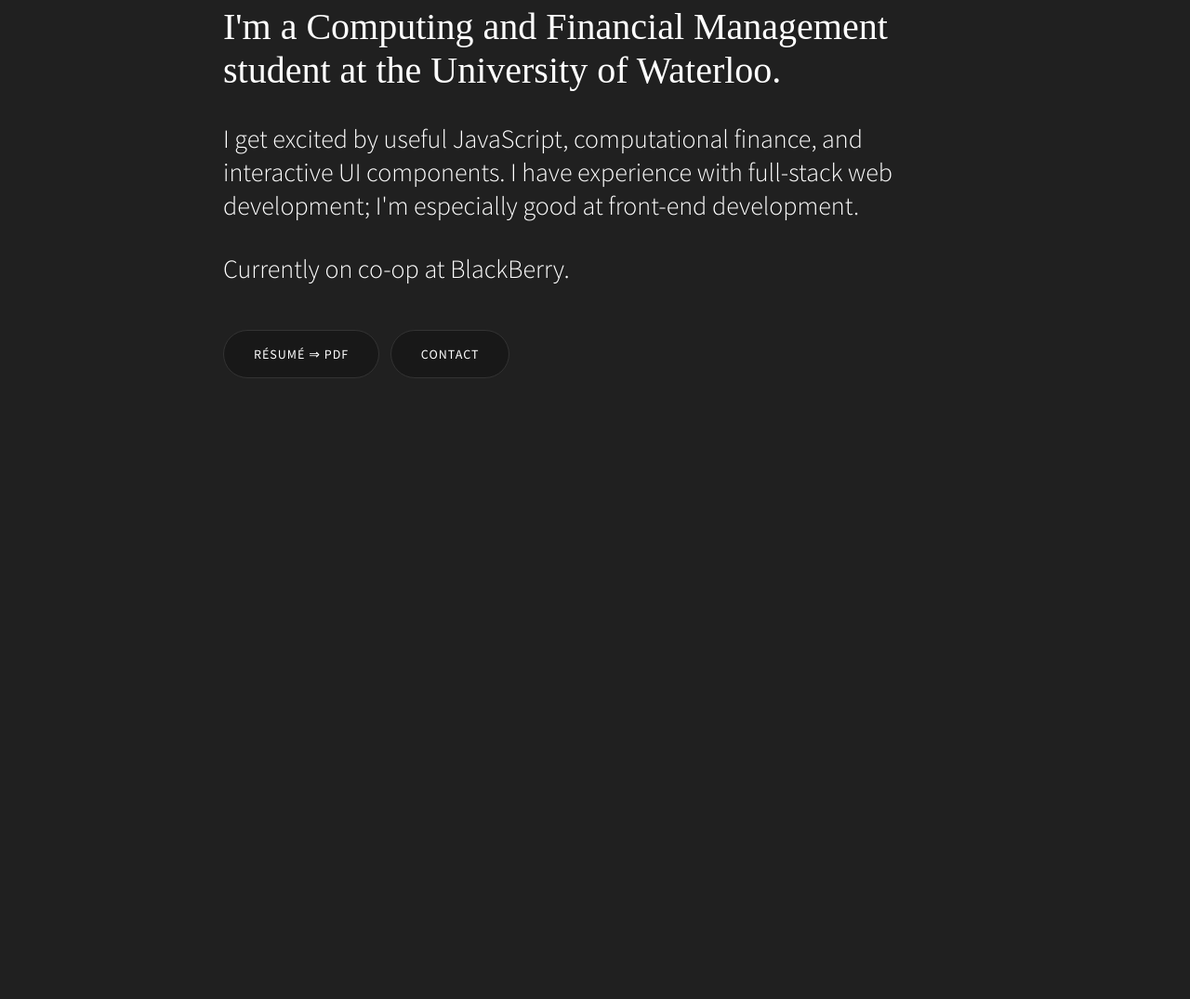
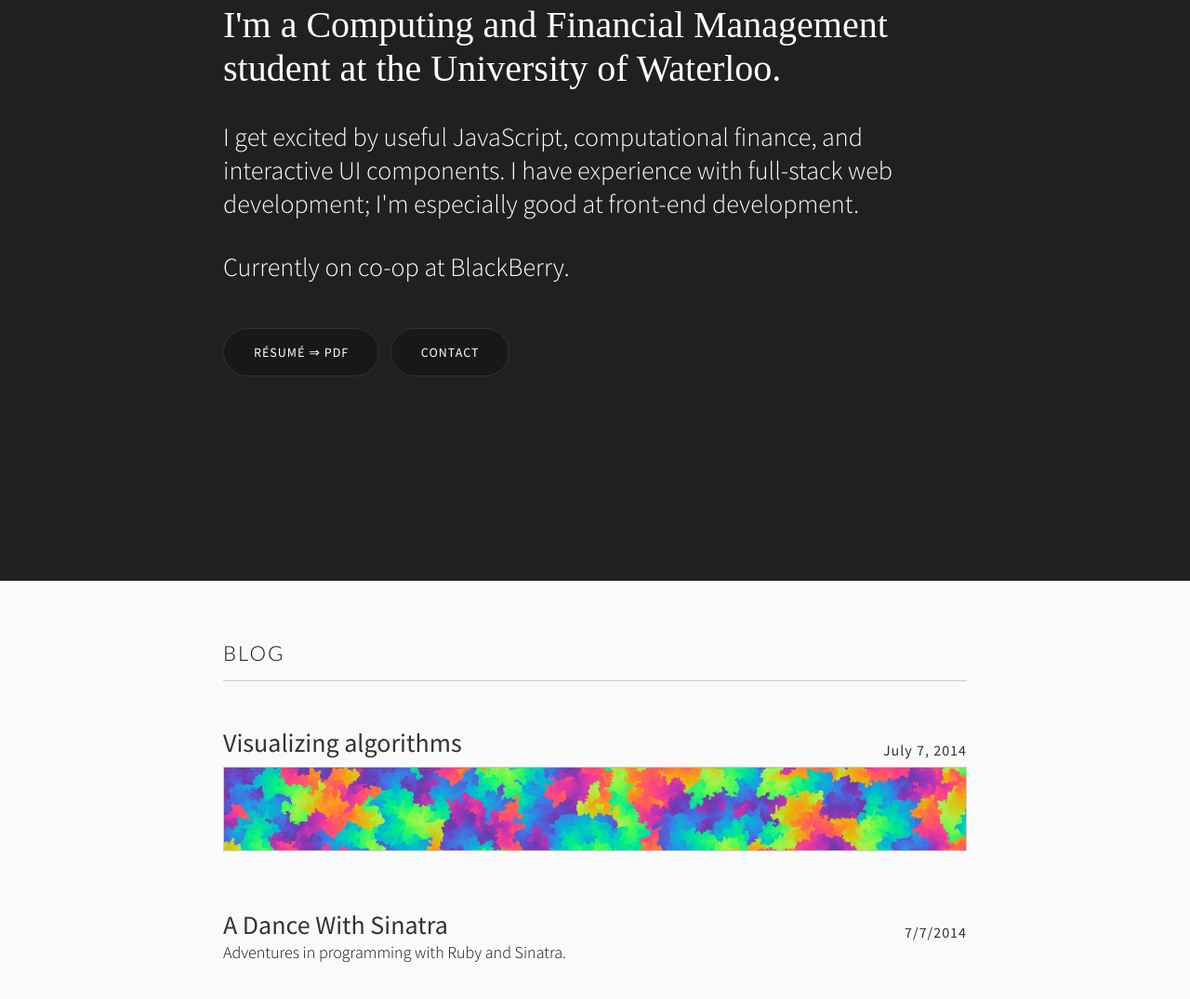
Before and after one commit to leontastic/leon, a plain HTML site: page index.html in a window 1280 px wide. Shown: the part 175-1250 px from the top of the page at 93% size. Before the commit the page ends 800 px from the top, so only its background shows below. Drawn offline with Linux system fonts and the light colour scheme; a web font is replaced by a local one.

Commit message:
Basic blog layout

```diff
--- a/assets/css/style.scss
+++ b/assets/css/style.scss
@@ -4,22 +4,26 @@
   $theme-dark: #181818;
   $theme: #202020;
   $theme-light: #333;
-  $bg-default: #202020;
+  $bg-default: #fafafa;
 
   /* font colours */
-  $color-text: #333;
-  $color-link: #c00;
-  $color-link-underline: #c33;
-  $bg-gray: #eee;
+  $color-text: #111;
+  $color-text-light: #333;
 
 /* Font sizes */
 
   $xlarge: 40px;
   $large: 32px;
   $medium: 28px;
-  $body: 22px;
+  $lead: 22px;
+  $body: 16px;
   $small: 14px;
 
+/* Font families */
+
+  $lato: Lato, sans-serif;
+  $sans: 'Source Sans Pro', sans-serif;
+  $serif: 'Source Serif Pro', serif;
 
 /* Widths */
 $width-medium: 512px;
@@ -61,8 +65,8 @@ html, body {
   height: 100%;
 }
 header {
-  padding: 64px 0 80px;
-  margin: 0 auto;
+  padding: 64px 0;
+  min-height: 100%;
   background: $theme;
   color: #fff;
   h1 {
@@ -71,11 +75,12 @@ header {
     background: $theme-dark;
     padding: 12px 0;
     margin-bottom: 40px;
+    font-family: Lato, sans-serif;
     font-size: $xlarge;
     font-weight: 300;
   }
   h2 {
-    font-family: 'Source Serif Pro', serif;
+    font-family: $serif;
     margin-bottom: 32px;
     font-size: $xlarge;
     font-weight: 400;
@@ -88,6 +93,43 @@ header {
   h3:last-of-type {
     margin-bottom: 48px;
   }
+}
+main {
+  padding: 64px 0;
+  h1 {
+    padding-bottom: 16px;
+    border-bottom: 1px solid #ccc;
+    font-family: $lato;
+    font-size: $lead;
+    font-weight: 300;
+    letter-spacing: 2px;
+    text-transform: uppercase;
+  }
+    article {
+      margin: 48px 0;
+      time {
+        display: block;
+        float: right;
+        margin-top: 16px;
+        color: $color-text-light;
+        font-family: $sans;
+        font-size: $body;
+        font-weight: 400;
+        letter-spacing: 1px;
+        // text-transform: uppercase;
+      }
+      h2 {
+        font-family: $sans;
+        font-size: $medium;
+        font-weight: 400;
+        color: $color-text-light;
+      }
+      img {
+        width: 100%;
+        border: 1px solid #ccc;
+        margin: 8px 0;
+      }
+    }
 }
 
 /* Custom classes
--- a/index.html
+++ b/index.html
@@ -33,6 +33,7 @@
   <link href='http://fonts.googleapis.com/css?family=Open+Sans:300,400,600,700,800,300italic,400italic,600italic,700italic,800italic' rel='stylesheet' type='text/css'>
   <link href='http://fonts.googleapis.com/css?family=Source+Sans+Pro:200,300,400,600,700,900,200italic,300italic,400italic,600italic,700italic,900italic' rel='stylesheet' type='text/css'>
   <link href='http://fonts.googleapis.com/css?family=Source+Serif+Pro:400,600,700' rel='stylesheet' type='text/css'>
+  <link href='http://fonts.googleapis.com/css?family=Lato:100,300,400,700,900,100italic,300italic,400italic,700italic,900italic' rel='stylesheet' type='text/css'>
 
   <!-- concatenate and minify for production -->
   <link rel="stylesheet" href="/assets/css/reset.css" />
@@ -78,6 +79,21 @@
 </header>
 
 <main>
+  <div class="center">
+    <section class="blog">
+      <h1>Blog</h1>
+      <article>
+        <time datetime="2014-07-07">July 7, 2014</time>
+        <h2>Visualizing algorithms</h2>
+        <img src="/assets/img/sample.png">
+      </article>
+      <article>
+        <time datetime="2014-07-07">7/7/2014</time>
+        <h2>A Dance With Sinatra</h2>
+        <p>Adventures in programming with Ruby and Sinatra.</p>
+      </article>
+    </section>
+  </div>
 </main>
 
 <!-- Prompt IE 6 users to install Chrome Frame. Remove this if you support IE 6.
```
Also changed, not shown: assets/css/style.css, assets/img/sample.png (added).
